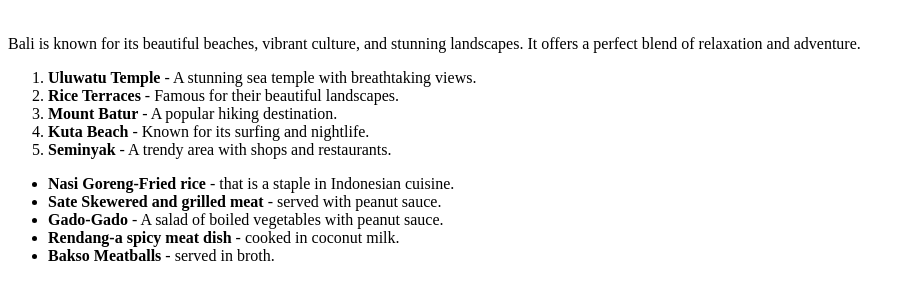
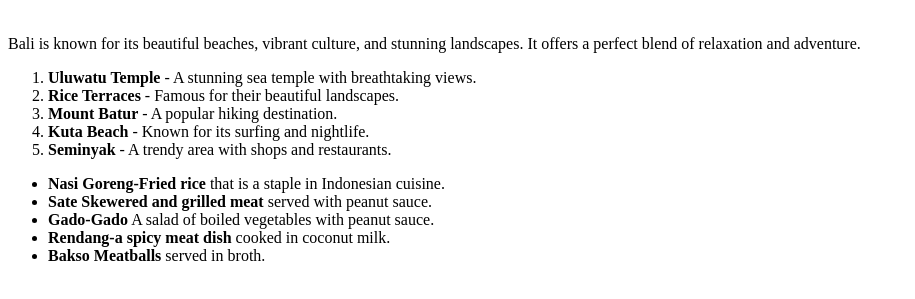
Before and after one commit to acciojob/favorite-holiday-subir211, a website: page main.html in a window 1280 px wide. Shown: the part 79-378 px from the top of the page, without its empty margins (0-915 px from the left). Drawn offline with Linux system fonts and the light colour scheme.

Commit message:
created a submission

```diff
--- a/main.html
+++ b/main.html
@@ -18,11 +18,11 @@
   <li><strong>Seminyak</strong> - A trendy area with shops and restaurants.</li>
 </ol>
 <ul>
-  <li><strong>Nasi Goreng-Fried rice</strong> - that is a staple in Indonesian cuisine.</li>
-  <li><strong>Sate Skewered and grilled meat</strong> - served with peanut sauce.</li>
-  <li><strong>Gado-Gado</strong> - A salad of boiled vegetables with peanut sauce.</li>
-  <li><strong>Rendang-a spicy meat dish</strong> - cooked in coconut milk.</li>
-  <li><strong>Bakso Meatballs</strong> - served in broth.</li>
+  <li><strong>Nasi Goreng-Fried rice</strong> that is a staple in Indonesian cuisine.</li>
+  <li><strong>Sate Skewered and grilled meat</strong> served with peanut sauce.</li>
+  <li><strong>Gado-Gado</strong> A salad of boiled vegetables with peanut sauce.</li>
+  <li><strong>Rendang-a spicy meat dish</strong> cooked in coconut milk.</li>
+  <li><strong>Bakso Meatballs</strong> served in broth.</li>
 </ul>
     <script type="text/javascript" src="./script.js"></script>
 </body>
```
